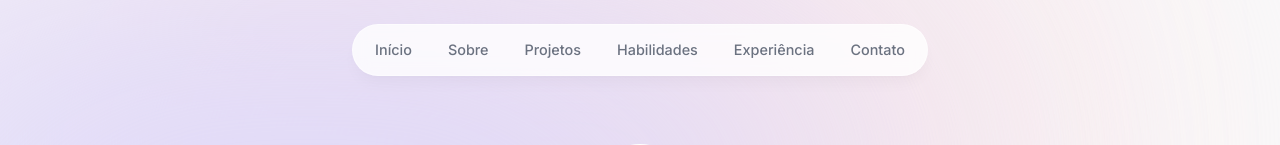
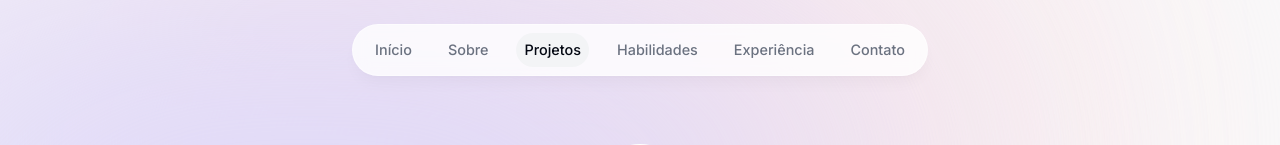
Before and after one commit to ronnylrsd/porfolio, a Next.js app: page / in a window 1280 px wide. Shown: the top 145 px of the page. Built offline with nearby package versions, Linux system fonts and the light colour scheme.

Commit message:
Feat: finish header

```diff
--- a/app/layout.tsx
+++ b/app/layout.tsx
@@ -1,6 +1,7 @@
 import { Header } from "@/components/header";
 import "./globals.css";
 import { Inter } from "next/font/google";
+import ActiveSectionContextProvider from "@/context/active-section-context";
 
 const inter = Inter({ subsets: ["latin"] });
 
@@ -16,12 +17,16 @@
   children: React.ReactNode;
 }) {
   return (
-    <html lang="en">
-      <body className={`${inter.className} h-[5000px] bg-gray-50 text-gray-950 relative pt-28 sm:pt-36`}>
+    <html lang="pt-br" className="!scroll-smooth">
+      <body
+        className={`${inter.className} h-[5000px] bg-gray-50 text-gray-950 relative pt-28 sm:pt-36`}
+      >
         <div className="bg-[#fbe2e3] absolute top-[-6rem] -z-10 right-[11rem] h-[31.25rem] w-[31.25rem] rounded-full blur-[10rem] sm:w-[68.75rem]"></div>
         <div className="bg-[#dbd7fb] absolute top-[-1rem] -z-10 left-[-35rem] h-[31.25rem] w-[50rem] rounded-full blur-[10rem] sm:w-[68.75rem] md:left-[-33rem] lg:left-[-28rem] xl:left-[-15rem] 2xl:left-[-5rem]"></div>
-        <Header />
-        {children}
+        <ActiveSectionContextProvider>
+          <Header />
+          {children}
+        </ActiveSectionContextProvider>
       </body>
     </html>
   );
--- a/components/about.tsx
+++ b/components/about.tsx
@@ -3,14 +3,18 @@
 import React from "react";
 import SectionHeading from "./section-heading";
 import { motion } from "framer-motion";
+import { useSectionInView } from "@/lib/hooks";
 
 export default function About() {
+  const { ref } = useSectionInView("Sobre");
+
   return (
     <motion.section className="mb-28 max-w-[45rem] text-center leading-8 sm:mb-40 scroll-m-28"
     initial={{ opacity: 0, y: 100 }}
     animate={{ opacity: 1, y: 0 }}
     transition={{ delay: 0.175 }}
     id="about"
+    ref={ref}
     >
       <SectionHeading>Sobre Mim</SectionHeading>
       <p className="mb-3">
--- a/components/header.tsx
+++ b/components/header.tsx
@@ -4,8 +4,11 @@
 import { motion } from "framer-motion";
 import { links } from "@/lib/data";
 import Link from "next/link";
+import clsx from "clsx";
+import { useActiveSectionContext } from "@/context/active-section-context";
 
 export function Header() {
+  const {activeSection, setActiveSection, setTimeOfLastCLick} = useActiveSectionContext();
   return (
     <header className="z-[999] relative">
       <motion.div
@@ -21,19 +24,44 @@
         className="flex fixed top-[0.15rem] left-1/2 h-12
         -translate-x-1/2 py-2 sm:top-[1.7rem] sm:h-[initial] sm:py-0"
       >
-        <ul className="flex w-[22rem] flex-wrap items-center
+        <ul
+          className="flex w-[22rem] flex-wrap items-center
         justify-center gap-y-1 text-[0.9rem] font-medium
-        text-gray-500 sm:w-[initial] sm:flex-nowrap sm:gap-5">
+        text-gray-500 sm:w-[initial] sm:flex-nowrap sm:gap-5"
+        >
           {links.map((link) => (
             <motion.li
-            className="h-3/4 flex items-center justify-center relative"
-            key={link.hash}
-            initial={{ opacity: 0, y: -100 }}
-            animate={{ opacity: 1, y: 0 }}
+              className="h-3/4 flex items-center justify-center relative"
+              key={link.hash}
+              initial={{ opacity: 0, y: -100 }}
+              animate={{ opacity: 1, y: 0 }}
             >
-              <Link className="flex w-full items-center
-              justify-center px-2 py-3 hover:text-gray-950
-              transition" href={link.hash}>{link.name}</Link>
+              <Link
+                className={clsx(
+                  "flex w-full items-center justify-center px-2 py-3 hover:text-gray-950 transition",
+                  {
+                    "text-gray-950": activeSection === link.name,
+                  }
+                )}
+                href={link.hash}
+                onClick={() => {
+                  setTimeOfLastCLick(Date.now())
+                  setActiveSection(link.name)
+                }}
+              >
+                {link.name}
+                {activeSection === link.name && (
+                  <motion.span
+                    className="bg-gray-100 rounded-full absolute inset-0 -z-10"
+                    layoutId="activeSection"
+                    transition={{
+                      type: "spring",
+                      stiffness: 380,
+                      damping: 30,
+                    }}
+                  ></motion.span>
+                )}
+              </Link>
             </motion.li>
           ))}
         </ul>
--- a/components/intro.tsx
+++ b/components/intro.tsx
@@ -8,10 +8,13 @@
 import { BsArrowRight, BsLinkedin } from "react-icons/bs";
 import { HiDownload } from "react-icons/hi";
 import { FaGithubSquare } from "react-icons/fa";
+import { useSectionInView } from "@/lib/hooks";
 
 export default function Intro() {
+  const { ref } = useSectionInView("Início", 0.5);
+
   return (
-    <section className="mb-28 max-w-[50rem] text-center sm:mb-0">
+    <section ref={ref} id="home" className="scroll-mt-[100rem] mb-28 max-w-[50rem] text-center sm:mb-0">
       <div className="flex items-center justify-center">
         <div className="relative">
           <motion.div
--- a/components/projects.tsx
+++ b/components/projects.tsx
@@ -1,11 +1,15 @@
+"use client"
 import React from "react";
 import SectionHeading from "./section-heading";
 import { projectsData } from "@/lib/data";
 import Project from "./project";
+import { useSectionInView } from "@/lib/hooks";
 
 export default function Projects() {
+  const { ref } = useSectionInView("Projetos", 0.5);
+
   return (
-    <section id="projects">
+    <section ref={ref} id="projects" className="scroll-mt-28">
       <SectionHeading>Meus Projetos</SectionHeading>
       <div>
         {projectsData.map((project, index) => (
--- /dev/null
+++ b/context/active-section-context.tsx
@@ -0,0 +1,42 @@
+"use client";
+import React, { useState, createContext, useContext } from "react";
+import type { SectionName } from "@/lib/types";
+
+type ActiveSectionContextProviderProps = {
+  children: React.ReactNode;
+};
+
+type ActiveSectionContextType = {
+    activeSection: SectionName;
+    setActiveSection: React.Dispatch<React.SetStateAction<SectionName>>;
+    timeOfLastClick: number;
+    setTimeOfLastCLick: React.Dispatch<React.SetStateAction<number>>;
+};
+
+const ActiveSectionContext = createContext<ActiveSectionContextType | null>(null);
+
+export default function ActiveSectionContextProvider({
+  children,
+}: ActiveSectionContextProviderProps) {
+  const [activeSection, setActiveSection] = useState<SectionName>("Início");
+  const [timeOfLastClick, setTimeOfLastCLick] = useState(0); //para desabilitar o observer de forma temporária quando o user clicar no link
+
+  return <ActiveSectionContext.Provider value={{
+    activeSection,
+    setActiveSection,
+    timeOfLastClick,
+    setTimeOfLastCLick,
+  }}>{children}</ActiveSectionContext.Provider>
+}
+
+export function useActiveSectionContext() {
+  const context = useContext(ActiveSectionContext);
+
+  if (context === null) {
+    throw new Error(
+      "useActiveSectionContext must be used within an ActiveSectionContextProvider"
+    );
+  }
+
+  return context;
+}
--- /dev/null
+++ b/lib/hooks.ts
@@ -0,0 +1,21 @@
+import { useActiveSectionContext } from "@/context/active-section-context";
+import { useEffect } from "react";
+import { useInView } from "react-intersection-observer";
+import type { SectionName } from "./types";
+
+export function useSectionInView(sectionName: SectionName, threshold = 0.75){
+    const {ref, inView} = useInView({
+        threshold,
+      });
+      const { setActiveSection, timeOfLastClick } = useActiveSectionContext();
+
+      useEffect(() => {
+        if(inView && Date.now() - timeOfLastClick > 1000){
+          setActiveSection(sectionName);
+        }
+      }, [inView, setActiveSection, timeOfLastClick, sectionName]);
+
+      return {
+        ref,
+      };
+}
--- /dev/null
+++ b/lib/types.ts
@@ -0,0 +1,3 @@
+import { links } from "./data";
+
+export type SectionName = (typeof links)[number]["name"];
--- a/package.json
+++ b/package.json
@@ -13,6 +13,7 @@
     "@types/react": "18.2.17",
     "@types/react-dom": "18.2.7",
     "autoprefixer": "10.4.14",
+    "clsx": "^2.0.0",
     "eslint": "8.45.0",
     "eslint-config-next": "13.4.12",
     "framer-motion": "^10.14.0",
@@ -21,6 +22,7 @@
     "react": "18.2.0",
     "react-dom": "18.2.0",
     "react-icons": "^4.10.1",
+    "react-intersection-observer": "^9.5.2",
     "tailwindcss": "3.3.3",
     "typescript": "5.1.6"
   }
```
Also changed, not shown: 1 other file (tests, documents, lock files or other folders).
